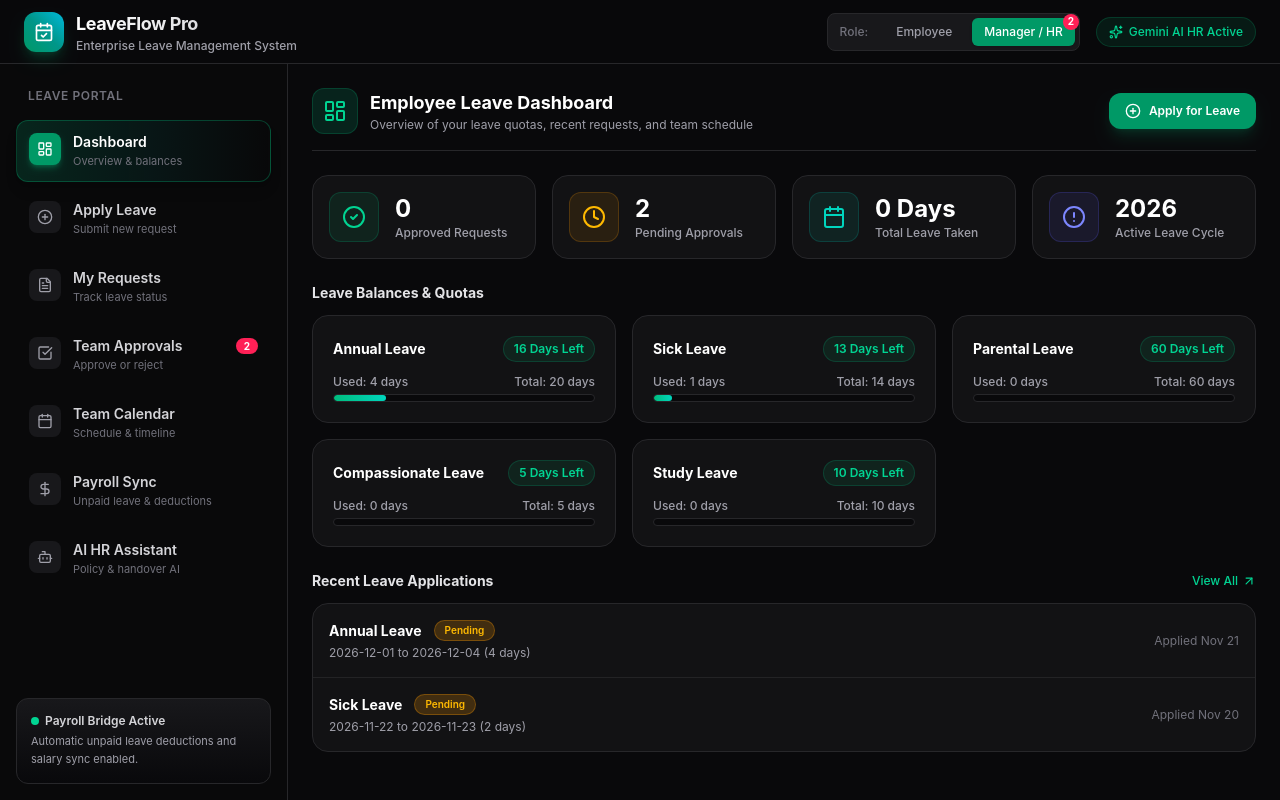
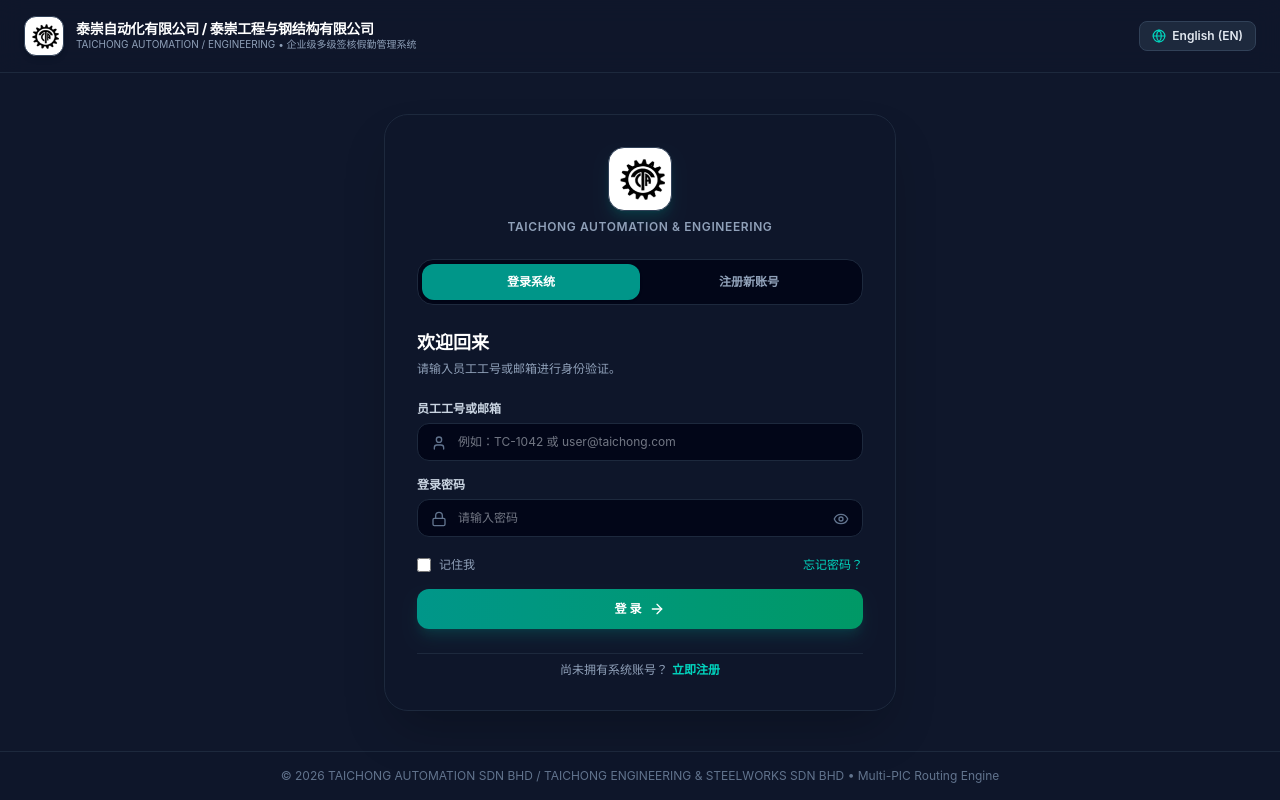
Before and after one commit to conniecho66/leave-management, a React (Vite) app: page / in a window 1280 px wide. Built offline with nearby package versions, Linux system fonts and the light colour scheme.

Commit message:
feat: implement user authentication
Add AuthPage component and integrate authentication state to manage user sessions and secure leave applications.

```diff
--- a/src/App.tsx
+++ b/src/App.tsx
@@ -1,4 +1,5 @@
 import React, { useState, useEffect } from 'react';
+import { AuthPage } from './components/AuthPage';
 import { Navbar } from './components/Navbar';
 import { Sidebar } from './components/Sidebar';
 import { Dashboard } from './components/Dashboard';
@@ -11,13 +12,16 @@ import { AiHrAssistant } from './components/AiHrAssistant';
 import { ActiveTab, UserRole, LeaveRequest, LeaveBalance, ModelName, ThinkingLevelOption } from './types';
 
 export default function App() {
+  const [isAuthenticated, setIsAuthenticated] = useState(false);
+  const [currentUser, setCurrentUser] = useState<{ identifier: string; name: string } | null>(null);
+
   const [activeTab, setActiveTab] = useState<ActiveTab>('dashboard');
-  const [userRole, setUserRole] = useState<UserRole>('manager'); // Set to manager so user can see approval workflow immediately
+  const [userRole, setUserRole] = useState<UserRole>('employee');
   const [currentModel, setCurrentModel] = useState<ModelName>('gemini-4-hydrogen');
   const [thinkingLevel, setThinkingLevel] = useState<ThinkingLevelOption>('HIGH');
 
   const [balances, setBalances] = useState<LeaveBalance[]>([
-    { leaveType: 'Annual Leave', total: 20, used: 4, pending: 4 },
+    { leaveType: 'Annual Leave', total: 20, used: 4, pending: 1 },
     { leaveType: 'Sick Leave', total: 14, used: 1, pending: 0 },
     { leaveType: 'Parental Leave', total: 60, used: 0, pending: 0 },
     { leaveType: 'Compassionate Leave', total: 5, used: 0, pending: 0 },
@@ -31,42 +35,24 @@ export default function App() {
     } catch {}
     return [
       {
-        id: 'conn-1',
+        id: '1',
         employeeName: 'Connie Cho',
         employeeEmail: 'connie.cho@company.com',
         department: 'Manufacturing & Stamping',
         jobTitle: 'Production Line Operator',
+        directSupervisor: 'CCCho',
         leaveType: 'Annual Leave',
         startDate: '2026-12-01',
         endDate: '2026-12-04',
         totalDays: 4,
         isHalfDay: false,
-        reason: 'Family trip',
-        handoverNotes: 'Production line B coverage assigned to Robert Taylor during 4-day absence.',
+        reason: 'Family vacation',
+        handoverNotes: 'Production line B coverage assigned.',
         coverageColleague: 'Robert Taylor',
         status: 'Pending',
         appliedAt: Date.now(),
-        approverName: 'Marcus Vance (Manufacturing Supervisor)',
-        workflowStep: 'Level 1: Line Supervisor Review',
-      },
-      {
-        id: '2',
-        employeeName: 'Jordan Lee',
-        employeeEmail: 'jordan.lee@company.com',
-        department: 'Product',
-        jobTitle: 'Product Manager',
-        leaveType: 'Sick Leave',
-        startDate: '2026-11-22',
-        endDate: '2026-11-23',
-        totalDays: 2,
-        isHalfDay: false,
-        reason: 'Medical procedure and recovery.',
-        handoverNotes: 'Product backlog groomed. David taking over sync calls.',
-        coverageColleague: 'David Chen',
-        status: 'Pending',
-        appliedAt: Date.now() - 86400000,
-        approverName: 'Elena Rostova (Head of Product)',
-        workflowStep: 'Level 1: Department Head Review',
+        approverName: 'CCCho (Shift Supervisor)',
+        workflowStep: 'Tier 2: Plant Operations Manager Sign-off',
       },
     ];
   });
@@ -85,8 +71,6 @@ export default function App() {
       id: Date.now().toString(),
       appliedAt: Date.now(),
       status: 'Pending',
-      approverName: 'Marcus Vance (Manufacturing Supervisor)',
-      workflowStep: 'Level 1: Line Supervisor Review',
     };
     setRequests((prev) => [request, ...prev]);
 
@@ -134,13 +118,72 @@ export default function App() {
 
   const pendingCount = requests.filter((r) => r.status === 'Pending').length;
 
+  if (!isAuthenticated) {
+    return (
+      <AuthPage
+        onLoginSuccess={(userData) => {
+          setCurrentUser(userData);
+          setIsAuthenticated(true);
+        }}
+      />
+    );
+  }
+
   return (
     <div className="min-h-screen bg-zinc-950 text-zinc-100 flex flex-col font-sans antialiased selection:bg-emerald-500 selection:text-white">
-      <Navbar
-        userRole={userRole}
-        setUserRole={setUserRole}
-        pendingApprovalsCount={pendingCount}
-      />
+      <header className="h-16 border-b border-zinc-800 bg-zinc-950/90 backdrop-blur-md sticky top-0 z-40 px-6 flex items-center justify-between">
+        <div className="flex items-center space-x-3 max-w-2xl">
+          <div className="w-10 h-10 shrink-0 rounded-xl bg-white p-1 flex items-center justify-center shadow-lg shadow-emerald-500/20 border border-zinc-800">
+            <img src="/assets/aistudio/image_c79a9ae7.png" alt="Taichong Logo" className="w-full h-full object-contain rounded-lg" />
+          </div>
+          <div>
+            <h1 className="text-xs sm:text-sm font-bold bg-gradient-to-r from-white via-zinc-200 to-zinc-400 bg-clip-text text-transparent tracking-tight leading-tight">
+              TAICHONG AUTOMATION / ENGINEERING
+            </h1>
+            <p className="text-[10px] text-zinc-400 font-medium">
+              LeaveFlow Pro • Welcome, <span className="text-emerald-400 font-bold">{currentUser?.name || 'User'}</span>
+            </p>
+          </div>
+        </div>
+
+        <div className="flex items-center space-x-4 shrink-0">
+          {/* Role Switcher */}
+          <div className="flex items-center space-x-2 bg-zinc-900 border border-zinc-800 rounded-lg p-1 text-xs">
+            <span className="text-zinc-500 px-2 font-medium">Role:</span>
+            <button
+              onClick={() => setUserRole('employee')}
+              className={`px-3 py-1.5 rounded-md font-medium transition-colors ${
+                userRole === 'employee' ? 'bg-emerald-600 text-white shadow' : 'text-zinc-400 hover:text-zinc-200'
+              }`}
+            >
+              Employee
+            </button>
+            <button
+              onClick={() => setUserRole('manager')}
+              className={`px-3 py-1.5 rounded-md font-medium transition-colors relative ${
+                userRole === 'manager' ? 'bg-emerald-600 text-white shadow' : 'text-zinc-400 hover:text-zinc-200'
+              }`}
+            >
+              Manager / HR
+              {pendingCount > 0 && (
+                <span className="absolute -top-1 -right-1 w-4 h-4 bg-rose-500 text-white rounded-full text-[10px] flex items-center justify-center font-bold">
+                  {pendingCount}
+                </span>
+              )}
+            </button>
+          </div>
+
+          <button
+            onClick={() => {
+              setIsAuthenticated(false);
+              setCurrentUser(null);
+            }}
+            className="px-3 py-1.5 rounded-lg bg-zinc-900 hover:bg-rose-900/30 text-rose-400 border border-zinc-800 text-xs font-semibold transition-colors"
+          >
+            Logout
+          </button>
+        </div>
+      </header>
 
       <div className="flex-1 flex overflow-hidden">
         <Sidebar
@@ -164,6 +207,7 @@ export default function App() {
               setActiveTab={setActiveTab}
               currentModel={currentModel}
               thinkingLevel={thinkingLevel}
+              currentUser={currentUser || undefined}
             />
           )}
           {activeTab === 'my-requests' && (
--- a/src/components/ApplyLeave.tsx
+++ b/src/components/ApplyLeave.tsx
@@ -7,32 +7,50 @@ interface ApplyLeaveProps {
   setActiveTab: (tab: ActiveTab) => void;
   currentModel: ModelName;
   thinkingLevel: ThinkingLevelOption;
+  currentUser?: { identifier: string; name: string };
 }
 
-export const ApplyLeave: React.FC<ApplyLeaveProps> = ({ onAddRequest, setActiveTab, currentModel, thinkingLevel }) => {
-  const [employeeName, setEmployeeName] = useState('Connie Cho');
-  const [employeeEmail, setEmployeeEmail] = useState('connie.cho@company.com');
+export const ApplyLeave: React.FC<ApplyLeaveProps> = ({ onAddRequest, setActiveTab, currentModel, thinkingLevel, currentUser }) => {
+  const [employeeName, setEmployeeName] = useState(currentUser?.name || '');
+  const [employeeEmail, setEmployeeEmail] = useState(currentUser?.identifier.includes('@') ? currentUser.identifier : 'employee@company.com');
   const [department, setDepartment] = useState('Manufacturing & Stamping');
   const [jobTitle, setJobTitle] = useState('Production Line Operator');
-  const [directSupervisor, setDirectSupervisor] = useState(DIRECT_SUPERVISORS[2].value); // CCCho default
+  const [directSupervisor, setDirectSupervisor] = useState(DIRECT_SUPERVISORS[0].value);
   const [leaveType, setLeaveType] = useState<LeaveType>('Annual Leave');
-  const [startDate, setStartDate] = useState('2026-12-01');
-  const [endDate, setEndDate] = useState('2026-12-04');
+  const [startDate, setStartDate] = useState(new Date().toISOString().split('T')[0]);
+  const [endDate, setEndDate] = useState(new Date().toISOString().split('T')[0]);
   const [isHalfDay, setIsHalfDay] = useState(false);
   const [halfDaySession, setHalfDaySession] = useState<'Morning' | 'Afternoon'>('Morning');
-  const [reason, setReason] = useState('Family trip');
-  const [handoverNotes, setHandoverNotes] = useState('Production line B coverage assigned during absence.');
-  const [coverageColleague, setCoverageColleague] = useState('Robert Taylor');
-  const [workflowStep, setWorkflowStep] = useState('Level 1: Line Supervisor Review');
+  const [reason, setReason] = useState('');
+  const [handoverNotes, setHandoverNotes] = useState('');
+  const [coverageColleague, setCoverageColleague] = useState('');
 
   const [aiLoading, setAiLoading] = useState(false);
 
-  const totalDays = 4; // 4 days for Connie's request
+  // Dynamic working days calculation
+  const calculateDays = () => {
+    if (isHalfDay) return 0.5;
+    if (!startDate || !endDate) return 1;
+    const start = new Date(startDate);
+    const end = new Date(endDate);
+    const diffTime = end.getTime() - start.getTime();
+    const diffDays = Math.ceil(diffTime / (1000 * 60 * 60 * 24)) + 1;
+    return isNaN(diffDays) || diffDays < 1 ? 1 : diffDays;
+  };
+  const totalDays = calculateDays();
+
+  // Dynamic workflow step
+  const workflowStep = totalDays > 3 ? 'Tier 2: Plant Operations Manager Sign-off (Multi-Tier)' : 'Tier 1: Line Supervisor Review (Single-Tier)';
 
   const handleGenerateAiHandover = async () => {
+    if (!reason.trim()) {
+      alert('Please enter a leave reason first so Gemini can generate a smart handover plan.');
+      return;
+    }
+
     setAiLoading(true);
     try {
-      const prompt = `Generate a professional leave handover plan and coverage checklist for a colleague (${coverageColleague}) during my ${totalDays}-day absence due to ${leaveType} (${reason}).`;
+      const prompt = `Generate a professional leave handover plan and coverage checklist for a colleague (${coverageColleague || 'Coverage Colleague'}) during my ${totalDays}-day absence due to ${leaveType} (${reason}).`;
       const res = await fetch('/api/ai/generate', {
         method: 'POST',
         headers: { 'Content-Type': 'application/json' },
@@ -57,7 +75,7 @@ export const ApplyLeave: React.FC<ApplyLeaveProps> = ({ onAddRequest, setActiveT
 
   const handleSubmit = (e: React.FormEvent) => {
     e.preventDefault();
-    if (!employeeName || !startDate || !endDate || !reason) {
+    if (!employeeName.trim() || !startDate || !endDate || !reason.trim()) {
       alert('Please fill out all required fields.');
       return;
     }
@@ -78,10 +96,10 @@ export const ApplyLeave: React.FC<ApplyLeaveProps> = ({ onAddRequest, setActiveT
       handoverNotes,
       coverageColleague,
       approverName: `${directSupervisor} (Shift Supervisor)`,
-      workflowStep: totalDays > 3 ? 'Extended Leave (Multi-Tier Approval)' : workflowStep,
+      workflowStep,
     });
 
-    alert('Leave application submitted successfully and assigned to supervisor for approval!');
+    alert('Leave application submitted successfully and routed to supervisor for approval!');
     setActiveTab('my-requests');
   };
 
@@ -93,7 +111,7 @@ export const ApplyLeave: React.FC<ApplyLeaveProps> = ({ onAddRequest, setActiveT
         </div>
         <div>
           <h2 className="text-lg font-bold text-white">Apply for Leave</h2>
-          <p className="text-xs text-zinc-400">Submit your leave application and select your authorized direct supervisor</p>
+          <p className="text-xs text-zinc-400">Submit your leave application with dynamic working days and Multi-PIC workflow</p>
         </div>
       </div>
 
@@ -107,6 +125,7 @@ export const ApplyLeave: React.FC<ApplyLeaveProps> = ({ onAddRequest, setActiveT
                 type="text"
                 value={employeeName}
                 onChange={(e) => setEmployeeName(e.target.value)}
+                placeholder="Enter full name"
                 className="w-full bg-zinc-950 border border-zinc-800 rounded-xl px-3.5 py-2.5 text-sm text-zinc-200 focus:outline-none focus:border-emerald-500"
                 required
               />
@@ -117,6 +136,7 @@ export const ApplyLeave: React.FC<ApplyLeaveProps> = ({ onAddRequest, setActiveT
                 type="email"
                 value={employeeEmail}
                 onChange={(e) => setEmployeeEmail(e.target.value)}
+                placeholder="employee@company.com"
                 className="w-full bg-zinc-950 border border-zinc-800 rounded-xl px-3.5 py-2.5 text-sm text-zinc-200 focus:outline-none focus:border-emerald-500"
                 required
               />
@@ -149,7 +169,7 @@ export const ApplyLeave: React.FC<ApplyLeaveProps> = ({ onAddRequest, setActiveT
               <select
                 value={directSupervisor}
                 onChange={(e) => setDirectSupervisor(e.target.value)}
-                className="w-full bg-zinc-950 border border-zinc-800 rounded-xl px-3.5 py-2.5 text-sm text-emerald-400 font-semibold focus:outline-none focus:border-emerald-500"
+                className="w-full bg-zinc-950 border border-zinc-800 rounded-xl px-3.5 py-2.5 text-sm text-emerald-400 font-semibold focus:outline-none focus:border-emerald-500 cursor-pointer"
               >
                 {DIRECT_SUPERVISORS.map((sup) => (
                   <option key={sup.value} value={sup.value} className="bg-zinc-900 text-zinc-200">
@@ -177,10 +197,10 @@ export const ApplyLeave: React.FC<ApplyLeaveProps> = ({ onAddRequest, setActiveT
               </select>
             </div>
             <div>
-              <label className="block text-xs font-semibold text-zinc-300 mb-1.5">Total Working Days</label>
+              <label className="block text-xs font-semibold text-zinc-300 mb-1.5">Calculated Working Days</label>
               <input
-                type="number"
-                value={totalDays}
+                type="text"
+                value={`${totalDays} ${totalDays === 1 ? 'Day' : 'Days'}`}
                 readOnly
                 className="w-full bg-zinc-950 border border-zinc-800 rounded-xl px-3.5 py-2.5 text-sm text-emerald-400 font-bold focus:outline-none"
               />
@@ -208,6 +228,28 @@ export const ApplyLeave: React.FC<ApplyLeaveProps> = ({ onAddRequest, setActiveT
                 required
               />
             </div>
+          </div>
+
+          <div className="flex items-center space-x-4 bg-zinc-950/60 p-4 rounded-xl border border-zinc-800">
+            <label className="flex items-center space-x-2 cursor-pointer">
+              <input
+                type="checkbox"
+                checked={isHalfDay}
+                onChange={(e) => setIsHalfDay(e.target.checked)}
+                className="rounded bg-zinc-900 border-zinc-700 text-emerald-600 focus:ring-emerald-500 w-4 h-4"
+              />
+              <span className="text-sm font-medium text-zinc-200">Request Half-Day (0.5 Day)</span>
+            </label>
+            {isHalfDay && (
+              <select
+                value={halfDaySession}
+                onChange={(e) => setHalfDaySession(e.target.value as 'Morning' | 'Afternoon')}
+                className="bg-zinc-900 border border-zinc-800 rounded-lg px-3 py-1.5 text-xs text-zinc-200"
+              >
+                <option value="Morning">Morning Session</option>
+                <option value="Afternoon">Afternoon Session</option>
+              </select>
+            )}
           </div>
 
           <div>
@@ -265,7 +307,7 @@ export const ApplyLeave: React.FC<ApplyLeaveProps> = ({ onAddRequest, setActiveT
             <div className="space-y-2.5 text-xs">
               <div className="flex justify-between">
                 <span className="text-zinc-400">Employee:</span>
-                <span className="font-semibold text-white">{employeeName}</span>
+                <span className="font-semibold text-white">{employeeName || '(Not provided)'}</span>
               </div>
               <div className="flex justify-between">
                 <span className="text-zinc-400">Dept & Title:</span>
@@ -280,12 +322,12 @@ export const ApplyLeave: React.FC<ApplyLeaveProps> = ({ onAddRequest, setActiveT
                 <span className="font-semibold text-white">{leaveType}</span>
               </div>
               <div className="flex justify-between">
-                <span className="text-zinc-400">Total Days:</span>
+                <span className="text-zinc-400">Total Working Days:</span>
                 <span className="font-semibold text-emerald-400">{totalDays} Days</span>
               </div>
               <div className="flex justify-between pt-2 border-t border-zinc-800">
-                <span className="text-zinc-400">Workflow Tier:</span>
-                <span className="font-semibold text-amber-400">Multi-Tier (3 Tiers)</span>
+                <span className="text-zinc-400">Workflow Routing:</span>
+                <span className="font-semibold text-amber-400 text-right">{workflowStep}</span>
               </div>
             </div>
           </div>
@@ -295,7 +337,7 @@ export const ApplyLeave: React.FC<ApplyLeaveProps> = ({ onAddRequest, setActiveT
             className="w-full bg-emerald-600 hover:bg-emerald-500 text-white font-semibold py-3.5 rounded-xl transition-colors flex items-center justify-center space-x-2 shadow-lg shadow-emerald-600/20"
           >
             <Send className="w-4 h-4" />
-            <span>Submit & Route to Supervisor</span>
+            <span>Submit Leave Application</span>
           </button>
         </div>
       </form>
--- a/src/components/AuthPage.tsx
+++ b/src/components/AuthPage.tsx
@@ -9,7 +9,6 @@ import {
   EyeOff,
   Globe,
   ArrowRight,
-  ShieldCheck,
   CheckCircle2,
   AlertCircle,
   Loader2,
@@ -20,7 +19,7 @@ type Language = 'en' | 'zh';
 type AuthMode = 'signin' | 'signup';
 
 const DEPARTMENTS = [
-  { value: 'TCE', labelEn: 'Tai Chong Enterprise (TCE)', labelZh: '泰崇企业总部 (TCE)' },
+  { value: 'TCE', labelEn: 'TAICHONG AUTOMATION / ENGINEERING', labelZh: '泰崇自动化 / 泰崇工程' },
   { value: 'Manufacturing', labelEn: 'Manufacturing & Stamping', labelZh: '生产与冲压部' },
   { value: 'QA', labelEn: 'Quality Assurance (QA/QC)', labelZh: '品质管理部' },
   { value: 'Tooling', labelEn: 'Tooling & Maintenance', labelZh: '模具与工务维护部' },
@@ -41,28 +40,28 @@ export default function AuthPage({ onLoginSuccess }: AuthPageProps) {
   const [isLoading, setIsLoading] = useState(false);
   const [feedback, setFeedback] = useState<{ type: 'success' | 'error'; message: string } | null>(null);
 
-  // Sign In Form State
+  // Sign In Form State (Clean state)
   const [signInData, setSignInData] = useState({
-    identifier: 'TC-8821',
-    password: '••••••••',
-    rememberMe: true,
+    identifier: '',
+    password: '',
+    rememberMe: false,
   });
 
-  // Sign Up Form State
+  // Sign Up Form State (Clean state)
   const [signUpData, setSignUpData] = useState({
-    fullName: 'Connie Cho',
-    mobileNo: '+60 12-345 6789',
+    fullName: '',
+    mobileNo: '',
     password: '',
     confirmPassword: '',
     department: 'Manufacturing',
-    supervisor: 'CCCho',
+    supervisor: DIRECT_SUPERVISORS[0].value,
   });
 
   // Bilingual Dictionary
   const t = {
     en: {
-      portalTitle: 'Tai Chong Enterprise Leave Portal',
-      portalSubtitle: 'Enterprise Multi-PIC Workforce & Absence Management',
+      portalTitle: 'TAICHONG AUTOMATION SDN BHD / TAICHONG ENGINEERING & STEELWORKS SDN BHD',
+      portalSubtitle: 'Enterprise Multi-PIC Workforce & Absence Management Portal',
       signInTab: 'Sign In',
       signUpTab: 'Register Account',
       signInTitle: 'Welcome Back',
@@ -98,8 +97,8 @@ export default function AuthPage({ onLoginSuccess }: AuthPageProps) {
       successSignUp: 'Account successfully registered! You can now sign in.',
     },
     zh: {
-      portalTitle: '泰崇员工假勤管理系统',
-      portalSubtitle: '企业级多级签核 (Multi-PIC) 人力与假期管理平台',
+      portalTitle: '泰崇自动化有限公司 / 泰崇工程与钢结构有限公司',
+      portalSubtitle: 'TAICHONG AUTOMATION / ENGINEERING • 企业级多级签核假勤管理系统',
       signInTab: '登录系统',
       signUpTab: '注册新账号',
       signInTitle: '欢迎回来',
@@ -157,9 +156,10 @@ export default function AuthPage({ onLoginSuccess }: AuthPageProps) {
     setTimeout(() => {
       setIsLoading(false);
       setFeedback({ type: 'success', message: t.successSignIn });
-      if (onLoginSuccess) {
-        onLoginSuccess({ identifier: signInData.identifier, name: signUpData.fullName });
-      }
+      const displayName = signInData.identifier.includes('@')
+        ? signInData.identifier.split('@')[0]
+        : signInData.identifier;
+      onLoginSuccess?.({ identifier: signInData.identifier, name: displayName });
     }, 1200);
   };
 
@@ -207,17 +207,17 @@ export default function AuthPage({ onLoginSuccess }: AuthPageProps) {
     <div className="min-h-screen w-full bg-slate-900 text-slate-100 flex flex-col justify-between selection:bg-teal-500 selection:text-white">
       {/* Top Navbar */}
       <header className="w-full px-6 py-4 flex items-center justify-between border-b border-slate-800 bg-slate-900/80 backdrop-blur-md sticky top-0 z-50">
-        <div className="flex items-center space-x-3">
-          <div className="w-10 h-10 rounded-xl bg-gradient-to-tr from-teal-600 to-emerald-500 flex items-center justify-center shadow-lg shadow-teal-500/20">
-            <ShieldCheck className="w-6 h-6 text-white" />
+        <div className="flex items-center space-x-3 max-w-2xl">
+          <div className="w-10 h-10 shrink-0 rounded-xl bg-white p-1 flex items-center justify-center shadow-md border border-slate-700">
+            <img src="/assets/aistudio/image_c79a9ae7.png" alt="Taichong Logo" className="w-full h-full object-contain rounded-lg" />
           </div>
           <div>
-            <h1 className="text-sm font-bold tracking-tight text-white">{t.portalTitle}</h1>
-            <p className="text-[11px] text-slate-400">{t.portalSubtitle}</p>
+            <h1 className="text-xs sm:text-sm font-bold tracking-tight text-white leading-tight">{t.portalTitle}</h1>
+            <p className="text-[10px] text-slate-400">{t.portalSubtitle}</p>
           </div>
         </div>
 
-        <div className="flex items-center space-x-3">
+        <div className="flex items-center space-x-3 shrink-0">
           <button
             onClick={() => setLang(lang === 'zh' ? 'en' : 'zh')}
             className="flex items-center space-x-1.5 bg-slate-800 hover:bg-slate-700 text-slate-200 border border-slate-700 px-3 py-1.5 rounded-lg text-xs font-semibold transition-colors"
@@ -233,6 +233,16 @@ export default function AuthPage({ onLoginSuccess }: AuthPageProps) {
         <div className="absolute inset-0 bg-[radial-gradient(ellipse_at_top,_var(--tw-gradient-stops))] from-teal-950/20 via-slate-900 to-slate-950 pointer-events-none"></div>
 
         <div className="w-full max-w-lg bg-slate-900/90 border border-slate-800 backdrop-blur-xl rounded-3xl p-8 shadow-2xl relative z-10 space-y-6">
+          {/* Logo Brand Header */}
+          <div className="text-center space-y-2">
+            <div className="w-16 h-16 mx-auto rounded-2xl bg-white p-1.5 flex items-center justify-center shadow-lg shadow-teal-600/20 border border-slate-700">
+              <img src="/assets/aistudio/image_c79a9ae7.png" alt="Taichong Logo" className="w-full h-full object-contain rounded-xl" />
+            </div>
+            <h2 className="text-xs font-semibold text-slate-400 tracking-wider uppercase">
+              TAICHONG AUTOMATION & ENGINEERING
+            </h2>
+          </div>
+
           {/* Mode Tabs */}
           <div className="grid grid-cols-2 bg-slate-950 p-1 rounded-2xl border border-slate-800">
             <button
@@ -257,9 +267,9 @@ export default function AuthPage({ onLoginSuccess }: AuthPageProps) {
 
           {/* Header Description */}
           <div className="space-y-1">
-            <h2 className="text-lg font-bold text-white">
+            <h3 className="text-lg font-bold text-white">
               {mode === 'signin' ? t.signInTitle : t.signUpTitle}
-            </h2>
+            </h3>
             <p className="text-xs text-slate-400">
               {mode === 'signin' ? t.signInDesc : t.signUpDesc}
             </p>
@@ -509,8 +519,10 @@ export default function AuthPage({ onLoginSuccess }: AuthPageProps) {
 
       {/* Footer */}
       <footer className="w-full py-4 text-center text-xs text-slate-500 border-t border-slate-800 bg-slate-900/50">
-        © 2026 Tai Chong Enterprise Leave Portal • Enterprise Multi-PIC Routing Engine
+        © 2026 TAICHONG AUTOMATION SDN BHD / TAICHONG ENGINEERING & STEELWORKS SDN BHD • Multi-PIC Routing Engine
       </footer>
     </div>
   );
 }
+
+export { AuthPage };
```
Also changed, not shown: public/assets/aistudio/image_c79a9ae7.png (added).
